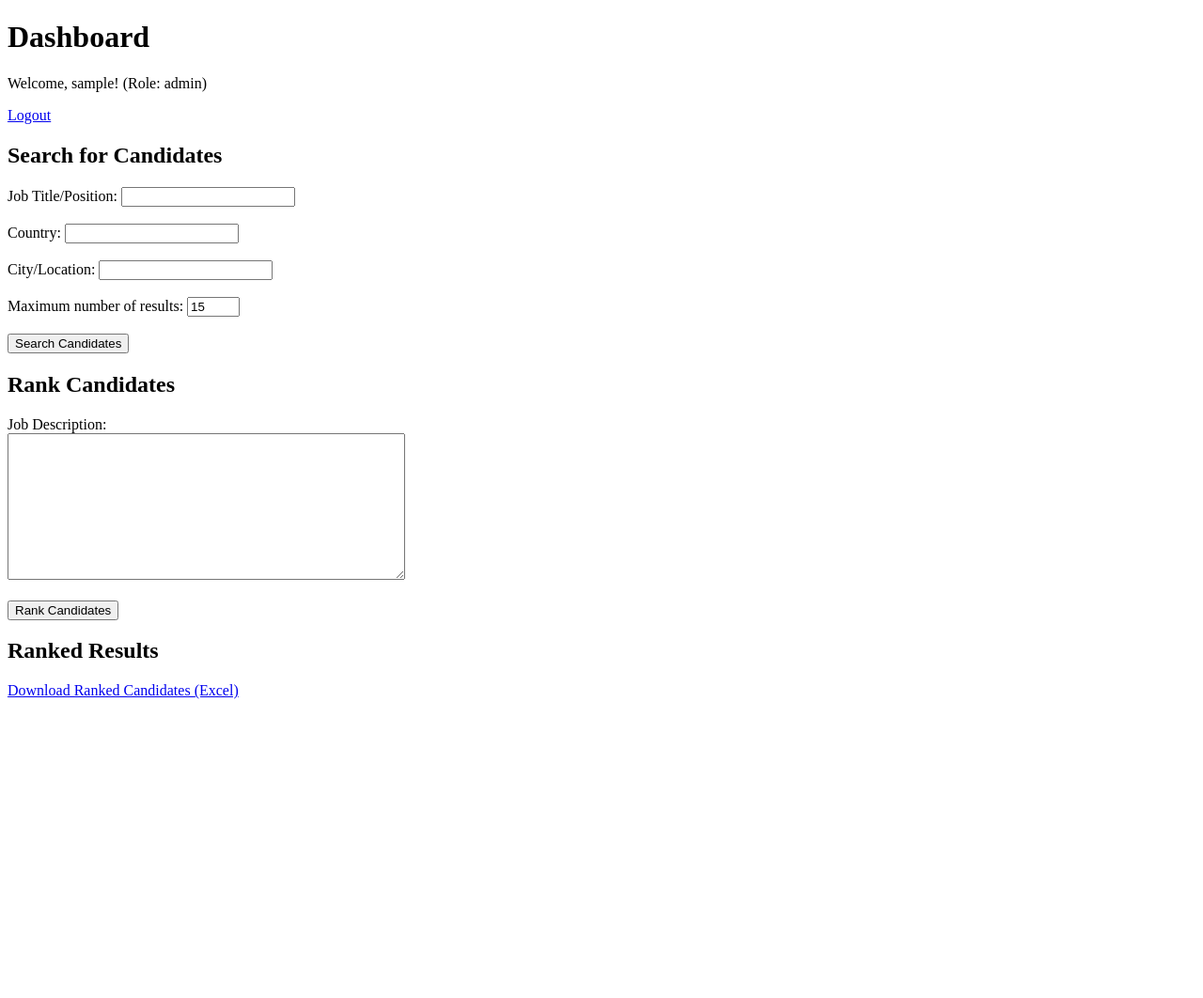
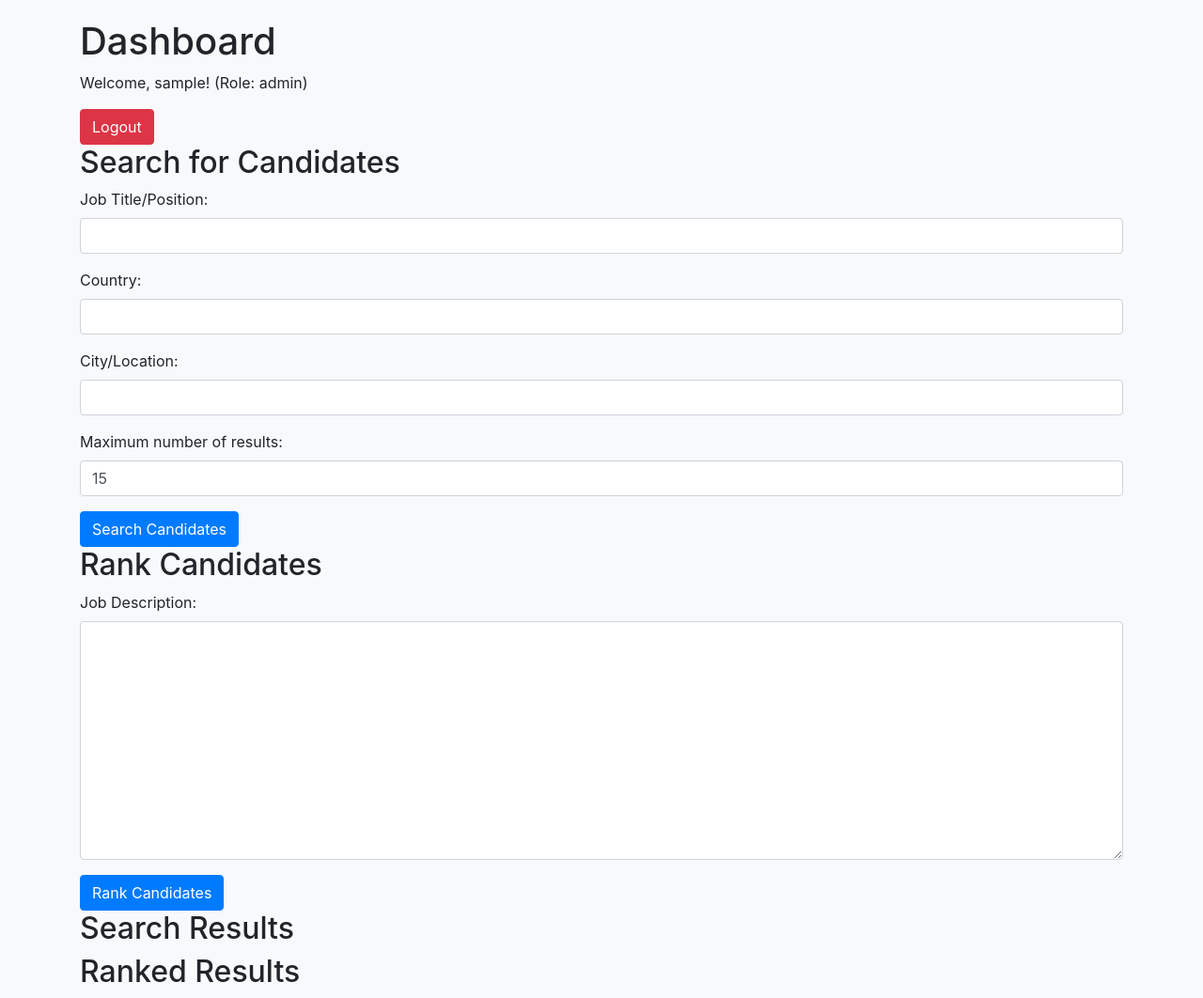
Before and after one commit to MNCEDISIMNCWABE/exec-search, a Flask app: template templates/dashboard.html in a window 1280 px wide. Shown: the whole page at 94% size. Before the commit the page ends 744 px from the top, so only its background shows below. Run offline with Flask 3, Linux system fonts and the light colour scheme; the template is opened without the code that fills it: most values are stand-ins (such as "Sample title", 1, 10 or a date in 2020); some libraries are stand-ins or nearby versions.

Commit message:
Update dashboard.html

```diff
--- a/templates/dashboard.html
+++ b/templates/dashboard.html
@@ -4,30 +4,112 @@
     <meta charset="UTF-8">
     <meta name="viewport" content="width=device-width, initial-scale=1.0">
     <title>Dashboard</title>
+    <link rel="stylesheet" href="https://stackpath.bootstrapcdn.com/bootstrap/4.5.2/css/bootstrap.min.css">
+    <style>
+        body {
+            background-color: #f8f9fa;
+        }
+        .container {
+            margin-top: 20px;
+        }
+        .loading {
+            display: none;
+        }
+    </style>
 </head>
 <body>
+    <div class="container">
         <h1>Dashboard</h1>
         <p>Welcome, {{ username }}! (Role: {{ user_role }})</p>
-    <a href="/logout">Logout</a>
+        <a href="/logout" class="btn btn-danger">Logout</a>
         <h2>Search for Candidates</h2>
-    <form action="/search" method="post">
+        <form id="searchForm">
+            <div class="form-group">
                 <label for="query">Job Title/Position:</label>
-        <input type="text" id="query" name="query" required><br><br>
+                <input type="text" class="form-control" id="query" name="query" required>
+            </div>
+            <div class="form-group">
                 <label for="country">Country:</label>
-        <input type="text" id="country" name="country"><br><br>
+                <input type="text" class="form-control" id="country" name="country">
+            </div>
+            <div class="form-group">
                 <label for="location">City/Location:</label>
-        <input type="text" id="location" name="location"><br><br>
+                <input type="text" class="form-control" id="location" name="location">
+            </div>
+            <div class="form-group">
                 <label for="max_results">Maximum number of results:</label>
-        <input type="number" id="max_results" name="max_results" value="15" min="5" max="50"><br><br>
-        <button type="submit">Search Candidates</button>
+                <input type="number" class="form-control" id="max_results" name="max_results" value="15" min="5" max="50">
+            </div>
+            <button type="submit" class="btn btn-primary">Search Candidates</button>
+            <div class="loading spinner-border text-primary" role="status">
+                <span class="sr-only">Loading...</span>
+            </div>
         </form>
         <h2>Rank Candidates</h2>
-    <form action="/rank" method="post">
-        <label for="job_description">Job Description:</label><br>
-        <textarea id="job_description" name="job_description" rows="10" cols="50" required></textarea><br><br>
-        <button type="submit">Rank Candidates</button>
+        <form id="rankForm">
+            <div class="form-group">
+                <label for="job_description">Job Description:</label>
+                <textarea class="form-control" id="job_description" name="job_description" rows="10" required></textarea>
+            </div>
+            <button type="submit" class="btn btn-primary">Rank Candidates</button>
+            <div class="loading spinner-border text-primary" role="status">
+                <span class="sr-only">Loading...</span>
+            </div>
         </form>
+        <h2>Search Results</h2>
+        <div id="searchResults">
+            {% if 'search_results' in session and session['search_results'] %}
+                <p>{{ session['search_results']|length }} candidates found.</p>
+                <ul class="list-group">
+                    {% for candidate in session['search_results'] %}
+                        <li class="list-group-item">{{ candidate['Name'] }} - {{ candidate['Headline/Title'] }}</li>
+                    {% endfor %}
+                </ul>
+            {% endif %}
+        </div>
         <h2>Ranked Results</h2>
-    <a href="/download">Download Ranked Candidates (Excel)</a>
+        <div id="rankedResults">
+            {% if 'ranked_results' in session and session['ranked_results'] %}
+                <p>Candidates ranked successfully! View results in the 'Ranked Results' tab.</p>
+                <a href="/download" class="btn btn-success">Download Ranked Candidates (Excel)</a>
+            {% endif %}
+        </div>
+    </div>
+    <script src="https://code.jquery.com/jquery-3.5.1.min.js"></script>
+    <script>
+        $(document).ready(function() {
+            $('#searchForm').on('submit', function(event) {
+                event.preventDefault();
+                $('.loading').show();
+                $.ajax({
+                    type: 'POST',
+                    url: '/search',
+                    data: $(this).serialize(),
+                    success: function(response) {
+                        window.location.href = response.redirect;
+                    },
+                    complete: function() {
+                        $('.loading').hide();
+                    }
+                });
+            });
+
+            $('#rankForm').on('submit', function(event) {
+                event.preventDefault();
+                $('.loading').show();
+                $.ajax({
+                    type: 'POST',
+                    url: '/rank',
+                    data: $(this).serialize(),
+                    success: function(response) {
+                        window.location.href = response.redirect;
+                    },
+                    complete: function() {
+                        $('.loading').hide();
+                    }
+                });
+            });
+        });
+    </script>
 </body>
 </html>
```
Lines whose indentation alone changed are shown as unchanged.
